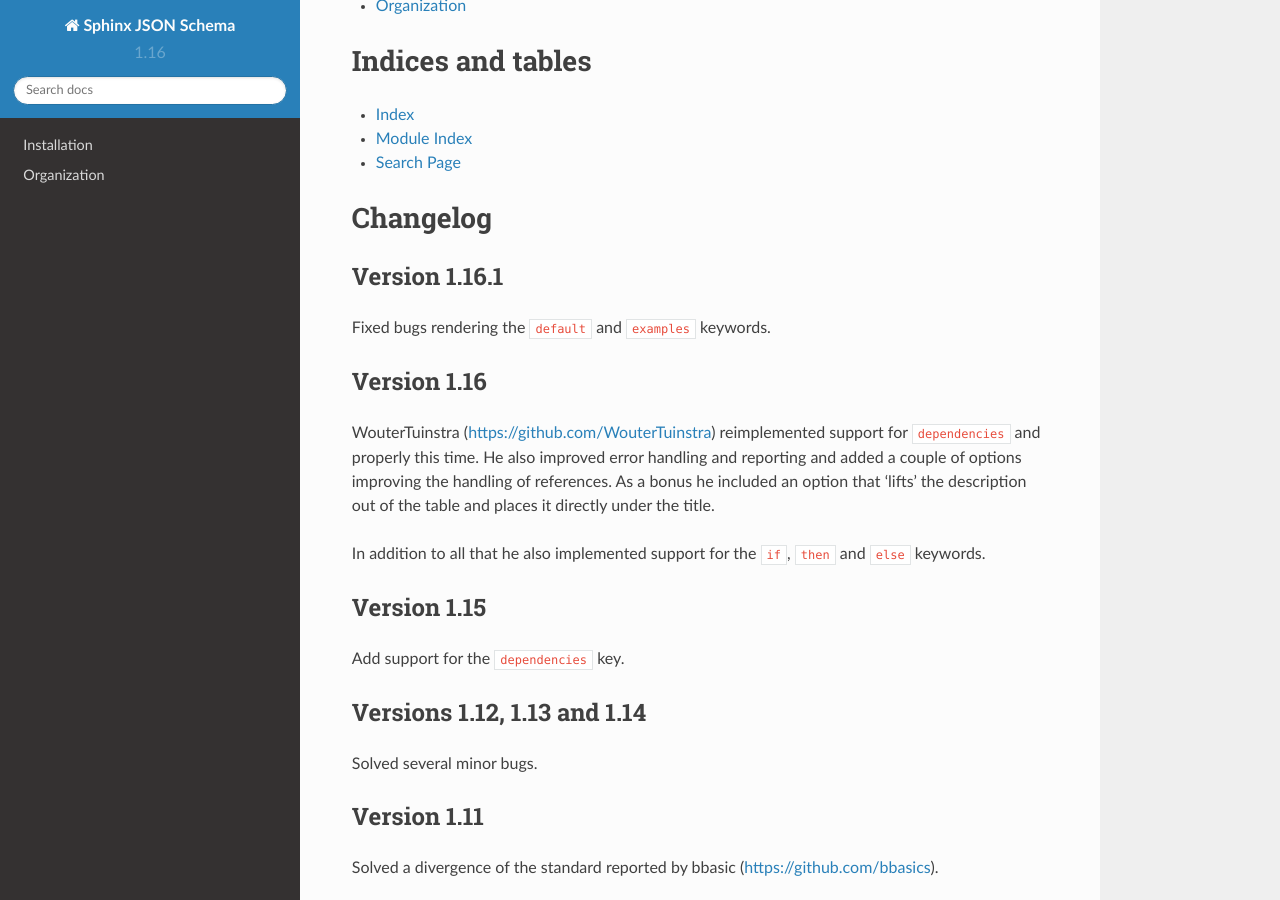
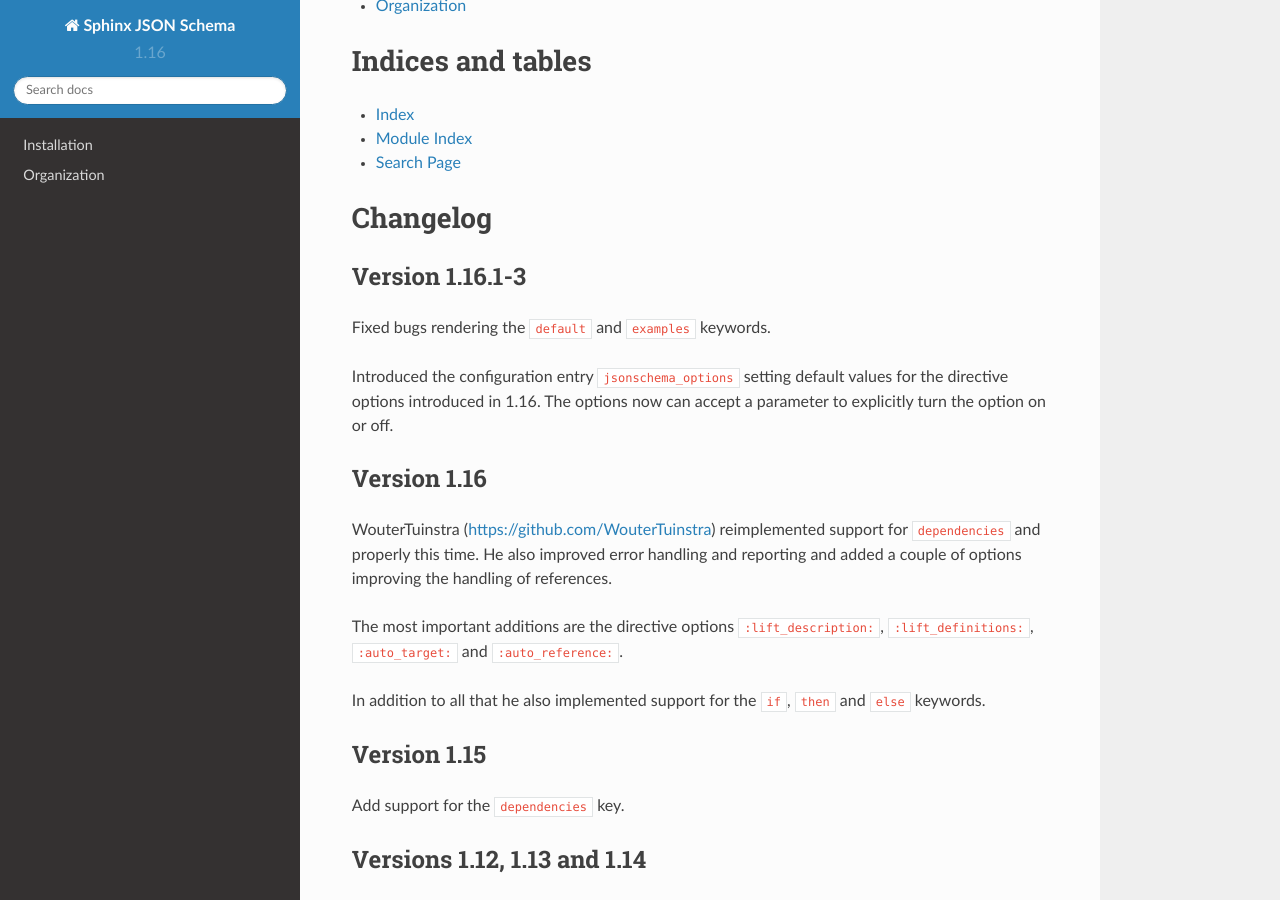
Before and after one commit to lnoor/sphinx-jsonschema, a Sphinx documentation site: the page built from docs/index.rst, in a window 1280 px wide and 900 px high, scrolled down 539 px. Built offline with Sphinx 7.4.7 and the Read the Docs theme 2.0.0, drawn with Linux system fonts in a browser that asks for light colours; pages that are not in the unit, such as notebooks, are missing from menus.

Commit message:
reworded wouters work on 1.16

```diff
--- a/docs/index.rst
+++ b/docs/index.rst
@@ -33,17 +33,22 @@ Indices and tables
 Changelog
 =========
 
-Version 1.16.1
---------------
+Version 1.16.1-3
+----------------
 
 Fixed bugs rendering the ``default`` and ``examples`` keywords.
+
+Introduced the configuration entry ``jsonschema_options`` setting default values for the directive options
+introduced in 1.16. The options now can accept a parameter to explicitly turn the option on or off.
 
 Version 1.16
 ------------
 
 WouterTuinstra (https://github.com/WouterTuinstra) reimplemented support for ``dependencies`` and properly this time.
 He also improved error handling and reporting and added a couple of options improving the handling of references.
-As a bonus he included an option that 'lifts' the description out of the table and places it directly under the title.
+
+The most important additions are the directive options ``:lift_description:``, ``:lift_definitions:``,
+``:auto_target:`` and ``:auto_reference:``.
 
 In addition to all that he also implemented support for the ``if``, ``then`` and ``else`` keywords.
 
```
Also changed, not shown: README.rst (+8 -3 lines).
